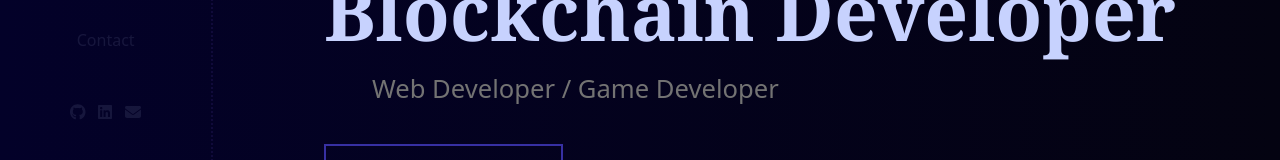
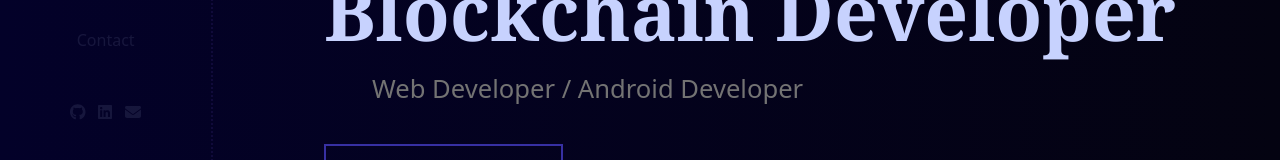
Before and after one commit to amanmehra262001/profile-webapp, a Next.js app: page / in a window 1280 px wide. Shown: the part 332-492 px from the top of the page. Built offline with nearby package versions, Linux system fonts and the light colour scheme.

Commit message:
statuschanging

```diff
--- a/src/components/mainframe.tsx
+++ b/src/components/mainframe.tsx
@@ -165,7 +165,7 @@ const Mainframe = () => {
           duration: 1,
         }}
       >
-        Web Developer / Game Developer
+        Web Developer / Android Developer
       </motion.div>
       <motion.div
         initial={{
--- a/src/constants/constants.ts
+++ b/src/constants/constants.ts
@@ -1,3 +1,3 @@
 export const GIT_HUB_LINK = 'https://github.com/amanmehra262001'
-export const LINKEDIN_LINK = 'https://linkedin.com'
+export const LINKEDIN_LINK = 'https://www.linkedin.com/in/aman-mehra-586104213/'
 export const GMAIL_LINK = 'https://mail.google.com'
```
